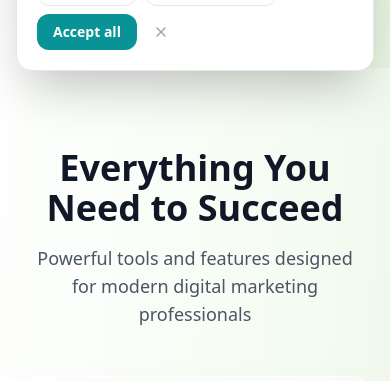
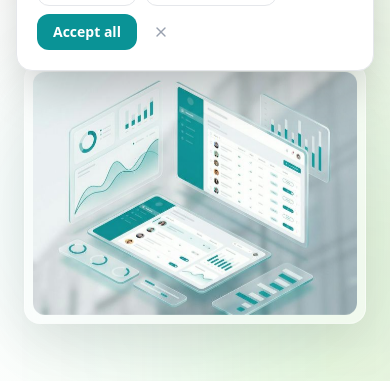
Before and after one commit to gbabudoh/telemoz, a Next.js app: page / in a window 390 px wide. Shown: the part 757-1138 px from the top of the page. Built offline with nearby package versions, Linux system fonts and the light colour scheme; no server answers.

Commit message:
feat: enable hero image on mobile devices

```diff
--- a/app/page.tsx
+++ b/app/page.tsx
@@ -183,7 +183,7 @@ export default function HomePage() {
               initial={{ opacity: 0, x: 50 }}
               animate={{ opacity: 1, x: 0 }}
               transition={{ duration: 0.8, delay: 0.2, type: "spring" }}
-              className="relative hidden lg:block"
+              className="relative mt-12 lg:mt-0"
             >
               <motion.div
                 animate={{
```
